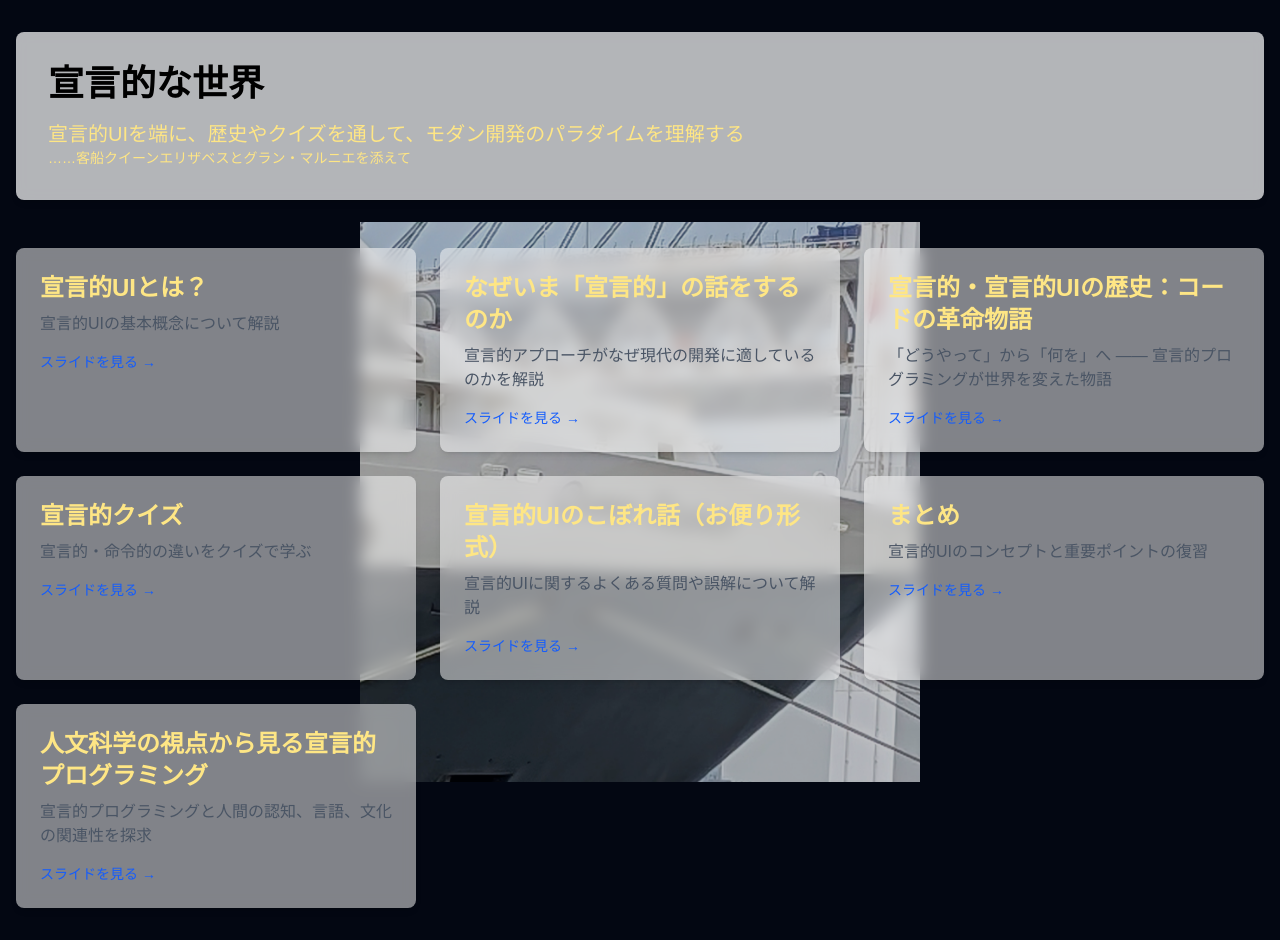
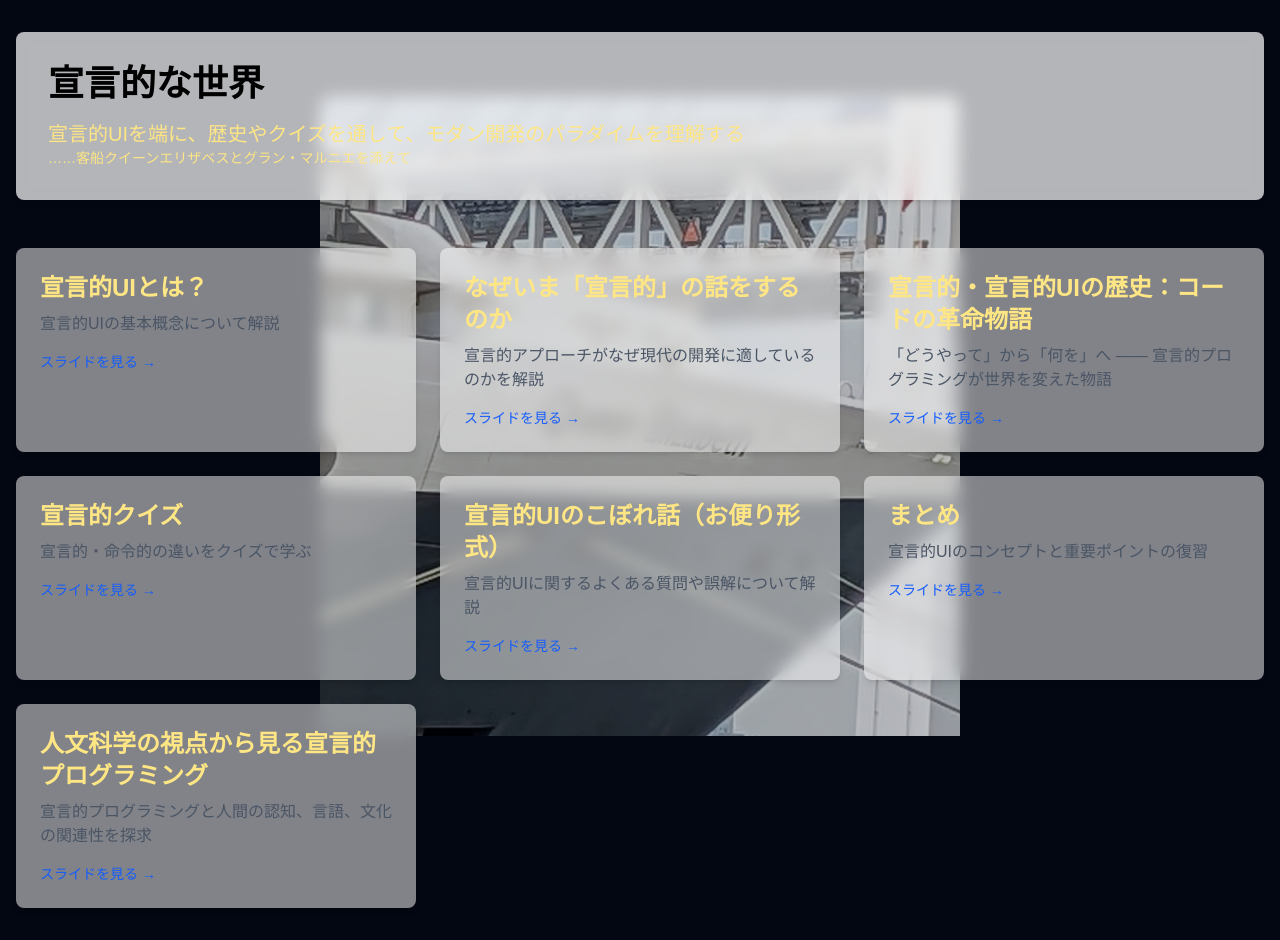
Before and after one commit to erutobusiness/docs, a Next.js app: page / in a window 1280 px wide. Built offline with nearby package versions, Linux system fonts and the light colour scheme.

Commit message:
画像は相対パスにしないといけない？

```diff
--- a/src/app/page.tsx
+++ b/src/app/page.tsx
@@ -10,12 +10,13 @@ export default function Home() {
   return (
     <main className="relative min-h-screen w-full">
       {/* 背景画像 */}
-      <div className="absolute inset-0 p-8 mt-16 flex items-center justify-center z-0">
-        <div className="relative w-full max-w-8xl h-[70vh] overflow-hidden rounded-xl opacity-75">
+      <div className="absolute inset-0 p-8 mt-16 flex justify-center">
+        <div className="relative w-[50vw] overflow-hidden rounded-xl opacity-75">
           <Image
-            src="/img/PXL_20250426_045936180.PORTRAIT.ORIGINAL~2.jpg"
+            src="./img/PXL_20250426_045936180.PORTRAIT.ORIGINAL~2.jpg"
             alt="Queen Elizabeth"
-            fill
+            width={1000}
+            height={1000}
             className="object-contain"
             priority
           />
```
